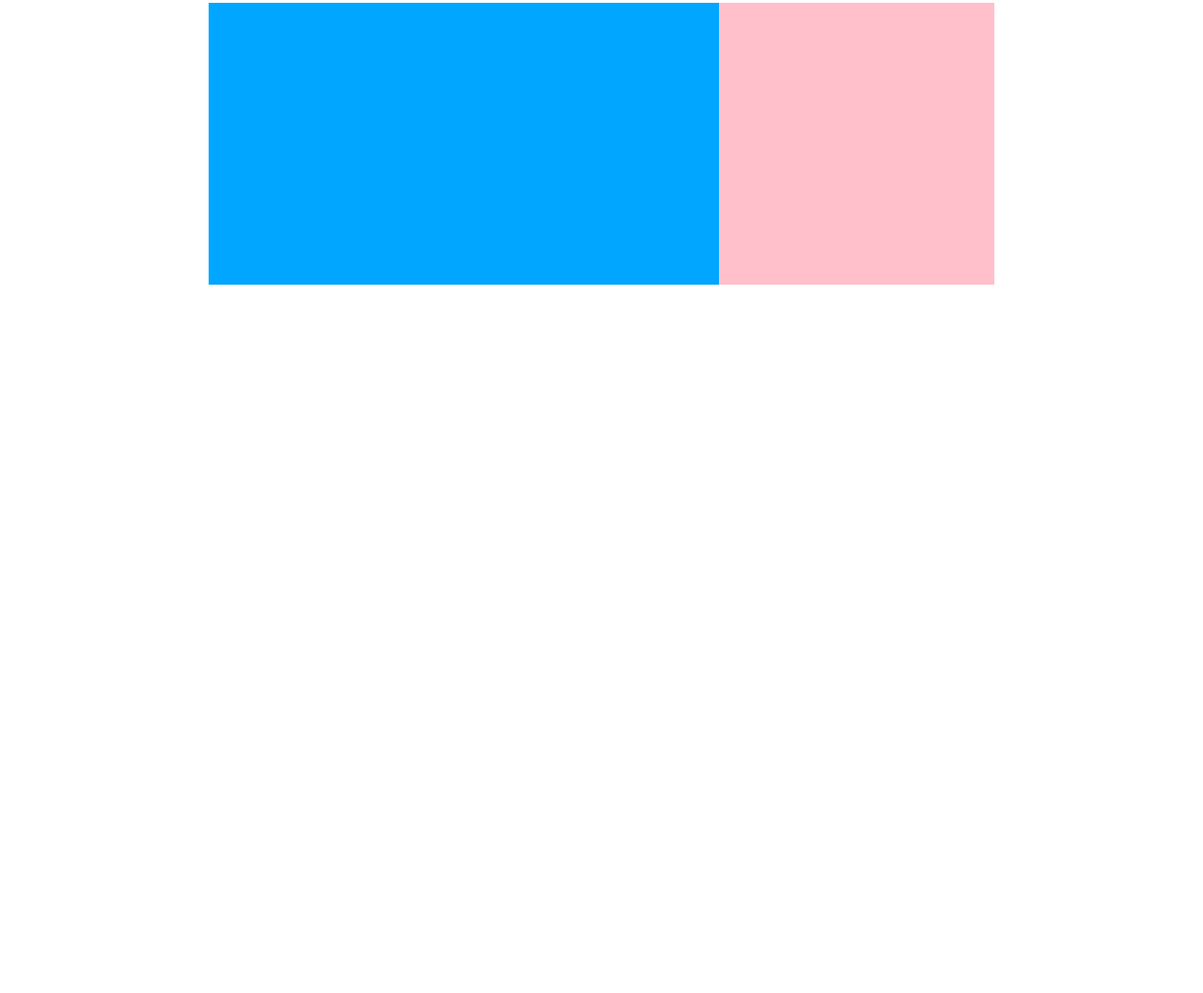
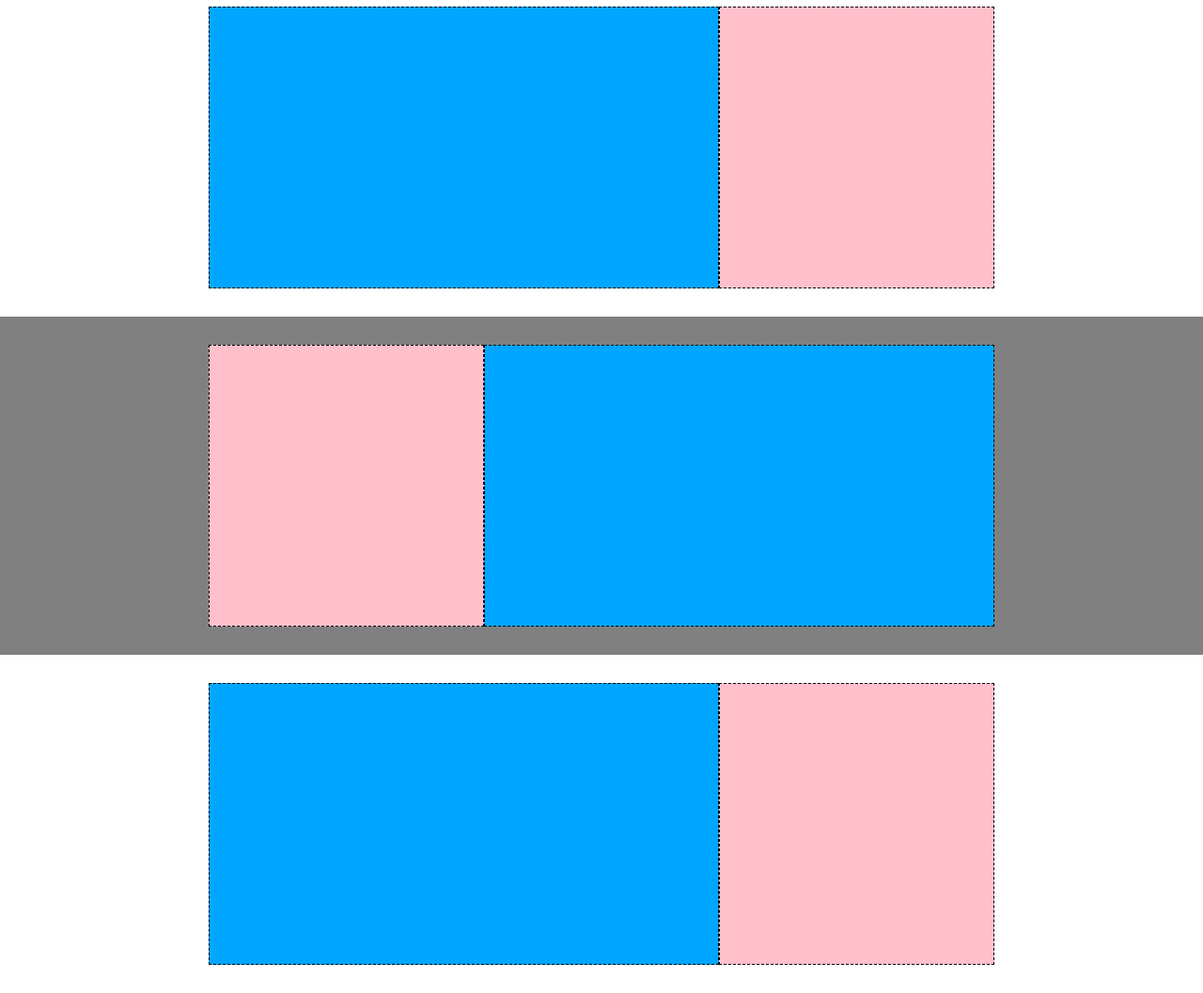
Before and after one commit to Leonardo-Rosales/htmlcss-struttura-discord, a plain HTML site: page index.html in a window 1280 px wide. Shown: the part 445-1502 px from the top of the page at 94% size. Before the commit the page ends 800 px from the top, so only its background shows below. Drawn offline with Linux system fonts and the light colour scheme.

Commit message:
add layouts

```diff
--- a/CSS/style.css
+++ b/CSS/style.css
@@ -34,12 +34,14 @@ img{
 .col-65{
     width: 65%;
     background-color: rgb(0, 166, 255);
+    border: 1px dashed black;
 }
 
 .col-35{
     width: 35%;
     background-color: ;
     background-color: pink;
+    border: 1px dashed black;
 }
 
 
@@ -56,11 +58,14 @@ img{
     display: flex;
     align-items: center;
     justify-content: space-between;
+    border: 1px dashed black;
+    background-color: yellow;
 }
 
 .main-menu{
     display: flex;
     gap: 10px;
+    border: 1px dashed black;
 }
 
 /* MAIN */
@@ -75,6 +80,7 @@ img{
     max-width: 700px;
     background-color: palevioletred;
     margin: auto;
+    border: 1px dashed black;
 
 }
 
@@ -82,13 +88,16 @@ img{
 .layout-2{
     background-color: white;
     padding: 30px;
-
 }
 
 .main-layout{
     min-height: 300px;
 }
 
+.layout-3{
+    background-color: gray;
+    padding: 30px;
+}
 
 
 /* DEBUG RULES */
--- a/index.html
+++ b/index.html
@@ -40,6 +40,24 @@
                 </div>
             </div>
         </section>
+
+        <section class="layout-3">
+            <div class="container">
+                <div class="row main-layout">
+                    <div class="col-35"></div>
+                    <div class="col-65"></div>
+                </div>
+            </div>
+        </section>
+
+        <section class="layout-2">
+            <div class="container">
+                <div class="row main-layout">
+                    <div class="col-65"></div>
+                    <div class="col-35"></div>
+                </div>
+            </div>
+        </section>
     </main>
 
     <footer>
```
